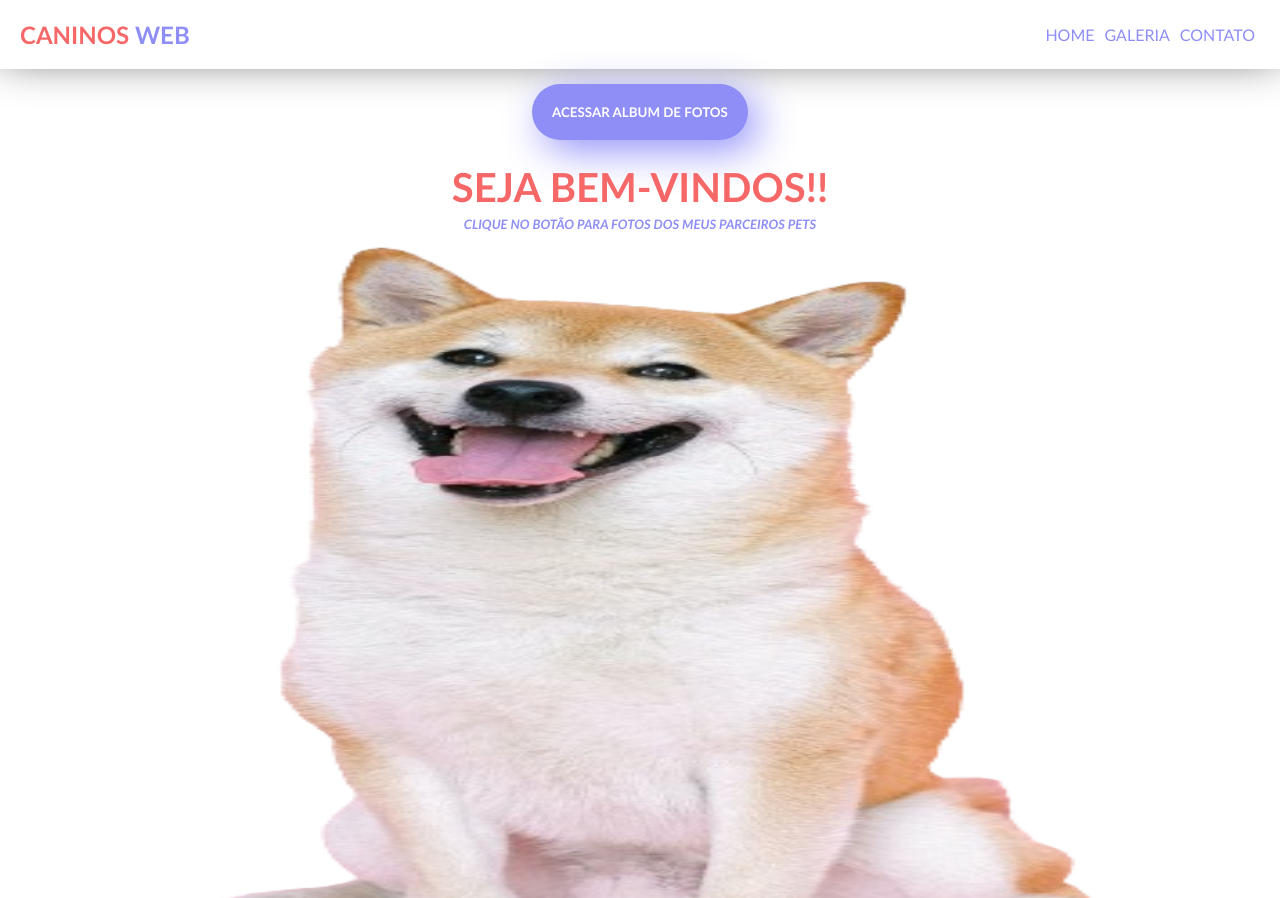
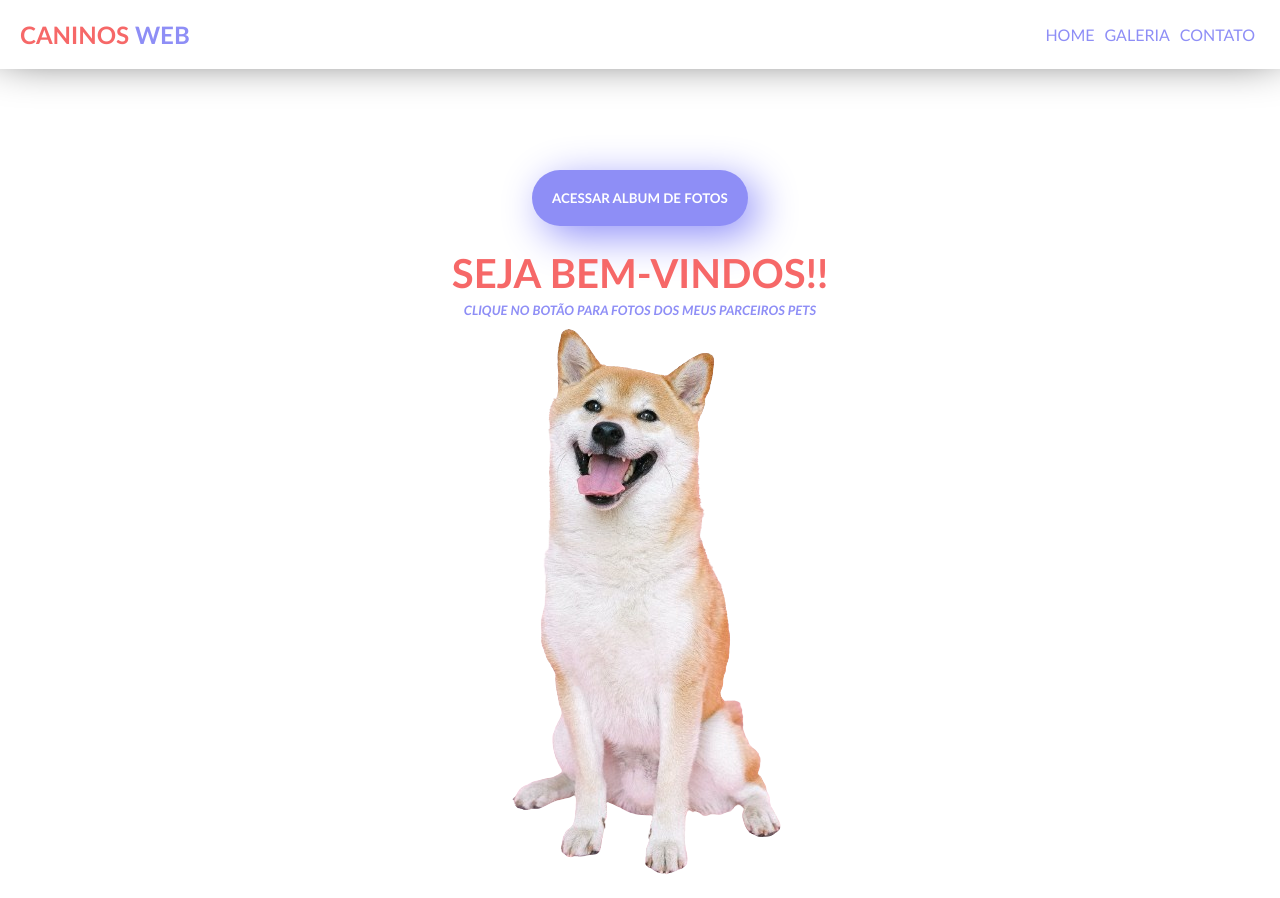
Before and after one commit to eunathan098/Caninos-Web-LP, a plain HTML site: page index.html in a window 1280 px wide. Shown: the top 898 px of the page. Drawn offline with Linux system fonts and the light colour scheme.

Commit message:
Update style.css
Mudança na alteração de estilização da página

```diff
--- a/style.css
+++ b/style.css
@@ -1,61 +1,58 @@
-*{
+* {
     margin: 0;
     padding: 0;
     box-sizing: border-box;
 }
 
-html, img{
+html, body {
     height: 100%;
-    width: 100%;
 }
 
-header{
+header {
     padding: 10px;
     width: 100%;
     box-shadow: 0px -20px 50px black;
-    flex-wrap: nowrap;
 }
 
-.nav{
+.nav {
     display: flex;
     width: 100%;
     justify-content: space-between;
     padding: 5px;
     background-color: white;
-    flex-wrap: nowrap;
 }
 
-h1{
+h1 {
     color: rgb(142, 142, 246);
     margin: 5px;
     font-weight: bold;
     font-family: 'Gill Sans', 'Gill Sans MT', Calibri, 'Trebuchet MS', sans-serif;
 }
 
-.red{
+.red {
     color: rgb(246, 104, 104);
 }
 
-ul{
-    display:flex;
+ul {
+    display: flex;
     align-items: center;
 }
 
-ul li{
+ul li {
     list-style: none;
     gap: 32px;
 }
 
-a{
+a {
     color: white;
     text-decoration: none;
 }
 
-a:hover{
+a:hover {
     color: rgb(142, 142, 246);
 }
 
-.navigation{
+.navigation {
     text-decoration: none;
     color: rgb(142, 142, 246);
     list-style: none;
@@ -63,72 +60,67 @@ a:hover{
     font-family: 'Gill Sans', 'Gill Sans MT', Calibri, 'Trebuchet MS', sans-serif;
 }
 
-.navigation:hover{
+.navigation:hover {
     color: rgb(246, 104, 104);
 }
 
-main{
+main {
     height: 100%;
+    margin-top: 50px;
 }
 
-.sessao1{
+.sessao1 {
     text-align: center;
     align-items: center;
     width: 100vw;
-    height: 100%;
+    height: 100vh;
+    display: flex;
+    flex-direction: column;
+    justify-content: center;
 }
 
-.container-sessao1{
+.container-sessao1 {
     width: 100%;
-    height: 100%;
     text-align: center;
-    flex-wrap: nowrap;
 }
 
-.img {
-    height: 100vh;
-    @media only screen and (max-width: 767px) {
-        background-size: auto 100%;
-    }
+.img img {
+    max-width: 100%;
+    height: auto;
 }
 
-.btn{
-    background-color: red;
-}
-
-.classbtn{
+.classbtn {
     display: flex;
     text-align: center;
     justify-content: center;
     width: 100vw;
+    margin-top: 15px;
 }
 
-#btn{
+#btn {
     padding: 20px;
     border-radius: 50px;
     border: transparent;
-    font-family: 'Times New Roman', Times, serif;
     box-shadow: 10px 10px 40px rgb(143, 143, 249);
     color: white;
-    margin-top: 15px;
     background-color: rgb(142, 142, 246);
     cursor: pointer;
     font-weight: 600;
     font-family: 'Gill Sans', 'Gill Sans MT', Calibri, 'Trebuchet MS', sans-serif;
 }
 
-#btn:hover{
+#btn:hover {
     background-color: white;
     color: rgb(142, 142, 246);
     transition: 1s;
 }
 
-.text-red{
+.text-red {
     color: rgb(246, 104, 104);
     font-size: 40px;
 }
 
-.text-blue{
+.text-blue {
     color: rgb(142, 142, 246);
     font-size: 13px;
     font-weight: bold;
```
